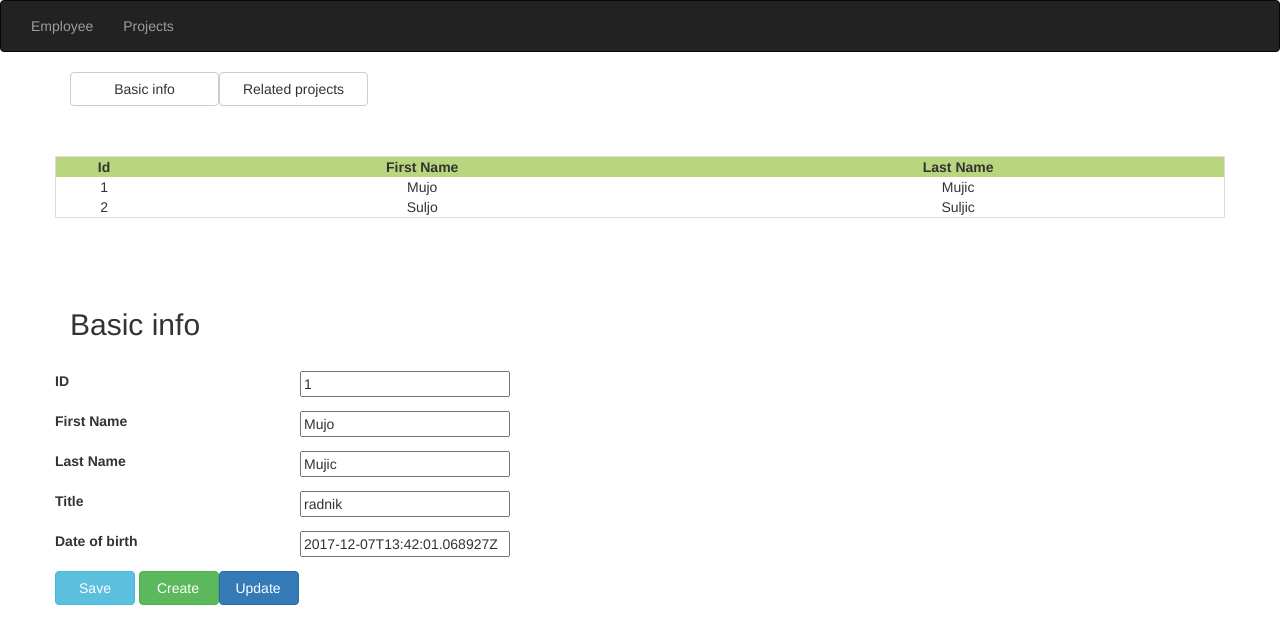
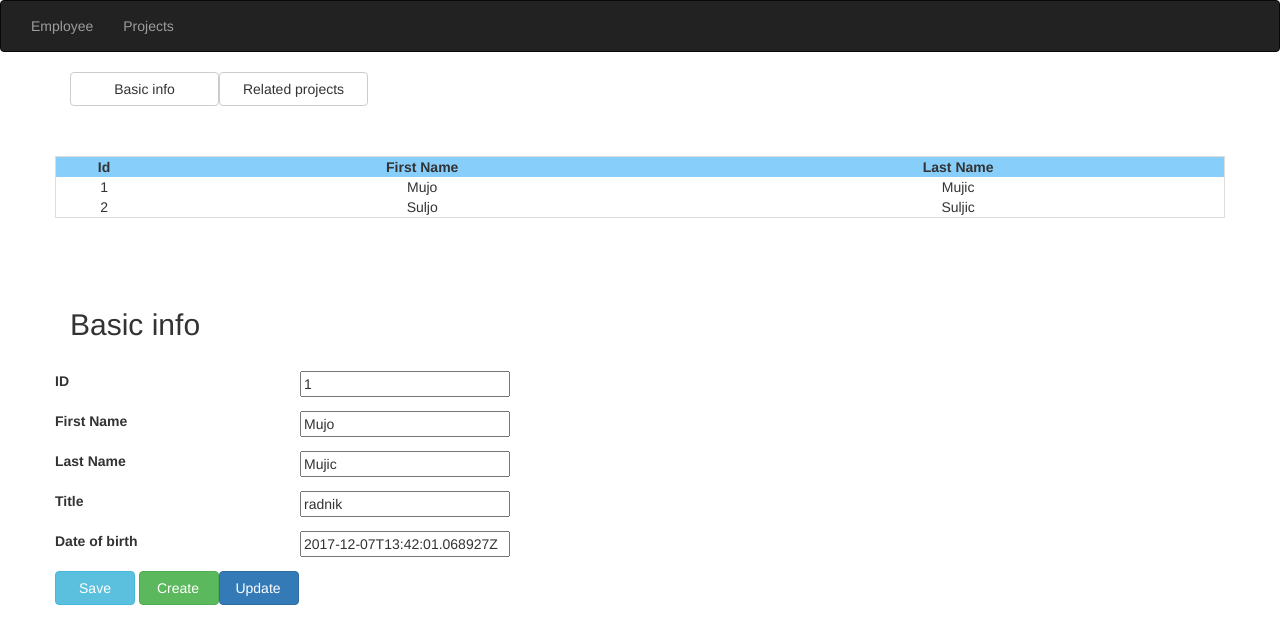
Before and after one commit to ABCAngularApp/AngularApp, an Angular app: page /employee in a window 1280 px wide. Shown: the top 644 px of the page. Built offline with nearby package versions, Linux system fonts and the light colour scheme.

Commit message:
finished

```diff
--- a/src/app/employee/employee.component.ts
+++ b/src/app/employee/employee.component.ts
@@ -71,7 +71,7 @@ export class EmployeeComponent implements OnInit {
         this.currentEmployee = this.employee[i];
       }
     }
-    tr.style.backgroundColor = 'green';
+    tr.style.backgroundColor = '#b7d67e';
     this.Row = tr;
     this.counter++;
   }
--- a/src/app/projects/projects.component.ts
+++ b/src/app/projects/projects.component.ts
@@ -37,7 +37,7 @@ export class ProjectsComponent implements OnInit {
         this.currentProject = this.projects[i];
       }
     }
-    tr.style.backgroundColor = 'green';
+    tr.style.backgroundColor = '#b7d67e';
     this.Row = tr;
     this.counter++;
   }
--- a/src/styles.css
+++ b/src/styles.css
@@ -1,3 +1,3 @@
 .first-row{
-    background-color: #b7d67e;
+    background-color: lightskyblue;;
 }
```
